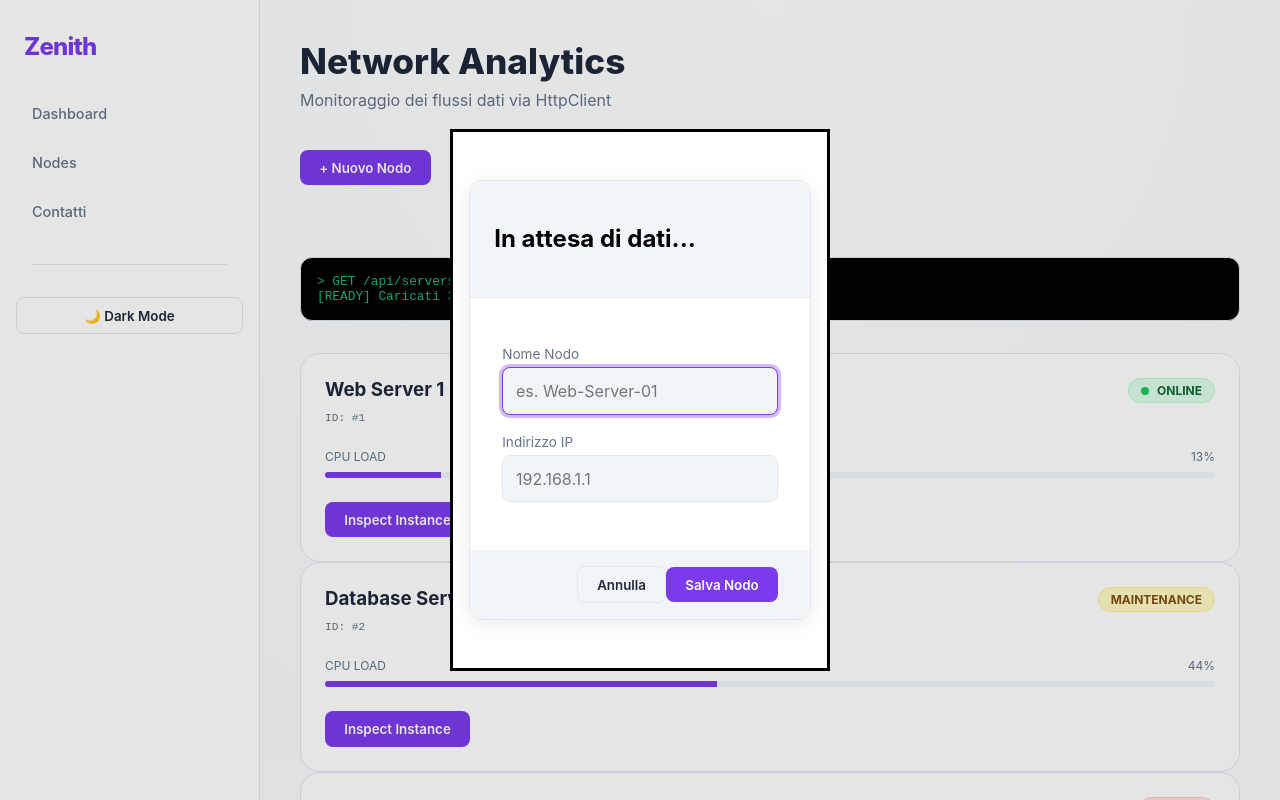
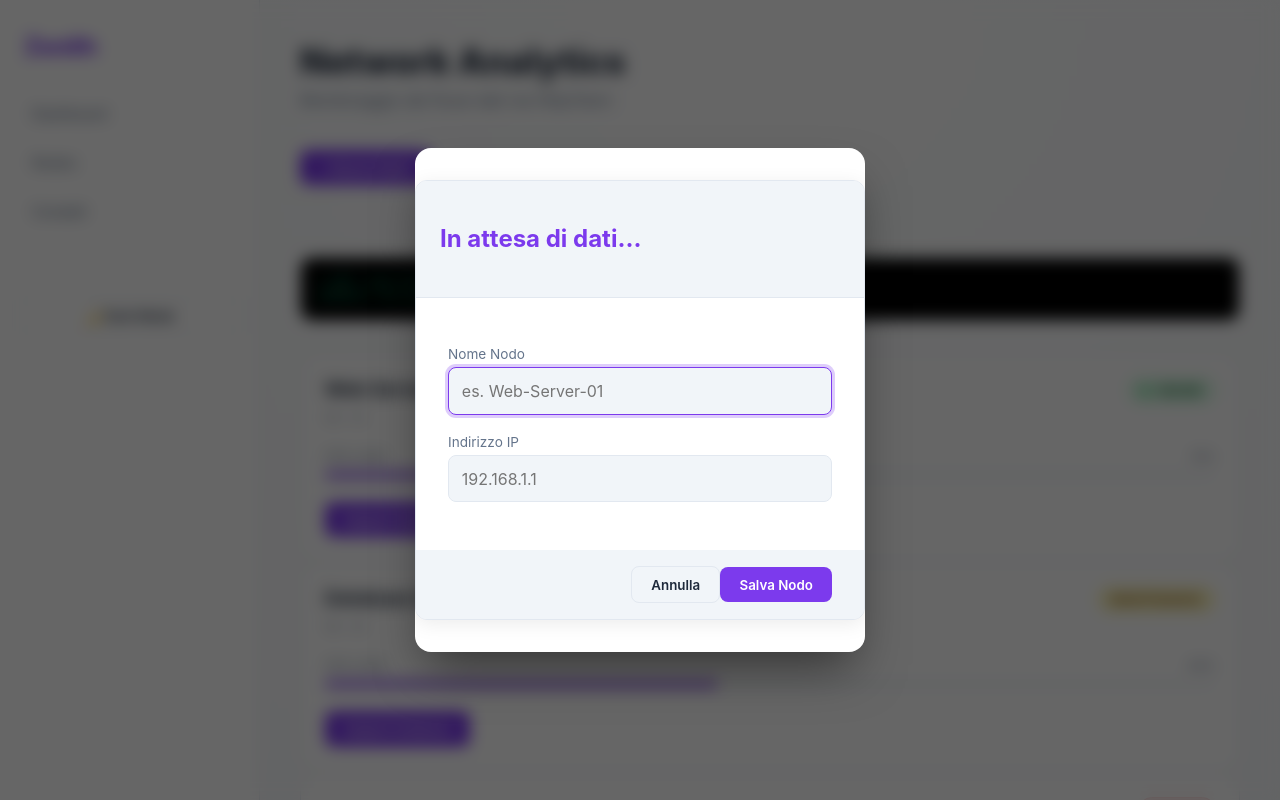
Before and after one commit to EliaGiolli/zenith-dashboard-angular, an Angular app: page /analytics/nodes/new in a window 1280 px wide. Built offline with nearby package versions, Linux system fonts and the light colour scheme.

Commit message:
fixed some problems with the styling of the dark theme

```diff
--- a/src/app/features/contacts/contacts.component.css
+++ b/src/app/features/contacts/contacts.component.css
@@ -0,0 +1,3 @@
+.contact-title {
+    color: var(--accent);
+}
--- a/src/app/features/server-form/server-form.component.ts
+++ b/src/app/features/server-form/server-form.component.ts
@@ -17,7 +17,8 @@ import { NativeModalDirective } from '../../core/directives/modal-a11y.directive
     AppButtonComponent,
     NativeModalDirective
   ],
-  templateUrl: './server-form.component.html'
+  templateUrl: './server-form.component.html',
+  styleUrls: ['./server-form.component.css']
 })
 export class ServerFormComponent {
   private router = inject(Router);
--- a/src/app/shared/components/app-form-card/app-form-card.component.css
+++ b/src/app/shared/components/app-form-card/app-form-card.component.css
@@ -7,6 +7,7 @@
 /* container principale */
 .card-container {
   background: var(--surface);
+  color: var(--accent);
   border: 1px solid var(--border);
   border-radius: 12px;
 
--- a/src/app/shared/components/app-form-card/app-form-card.component.ts
+++ b/src/app/shared/components/app-form-card/app-form-card.component.ts
@@ -5,7 +5,7 @@ import { Component, HostBinding, input } from '@angular/core';
   standalone: true,
   imports: [],
   templateUrl: './app-form-card.component.html',
-  styleUrl: './app-form-card.component.css'
+  styleUrls: ['./app-form-card.component.css']
 })
 export class AppFormCardComponent {
   variant = input<'default' | 'contact'>('default');
--- a/src/styles.css
+++ b/src/styles.css
@@ -173,6 +173,24 @@ body {
 }
 
 /* =========================
+   DIALOG/MODAL STYLING
+========================= */
+
+dialog {
+  background-color: var(--surface);
+  color: var(--text-main);
+  border: none;
+  border-radius: 12px;
+  box-shadow: 0 20px 50px rgba(0, 0, 0, 0.3);
+  overflow-y: hidden;
+}
+
+dialog::backdrop {
+  background-color: rgba(0, 0, 0, 0.5);
+  backdrop-filter: blur(4px);
+}
+
+/* =========================
    OPTIONAL UX IMPROVEMENTS
 ========================= */
 
@@ -190,3 +208,9 @@ select {
   all: unset;
   box-sizing: border-box;
 }
+
+/* Improve input contrast in dark theme */
+.dark-theme .form-field input,
+.dark-theme .form-field textarea {
+  border-color: #3f3f46;
+}
```
Also changed, not shown: 1 other file (tests, documents, lock files or other folders).
